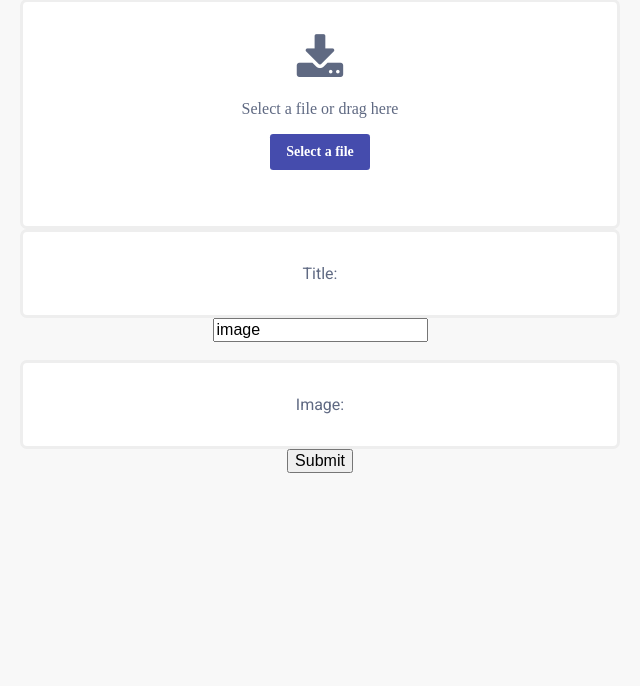
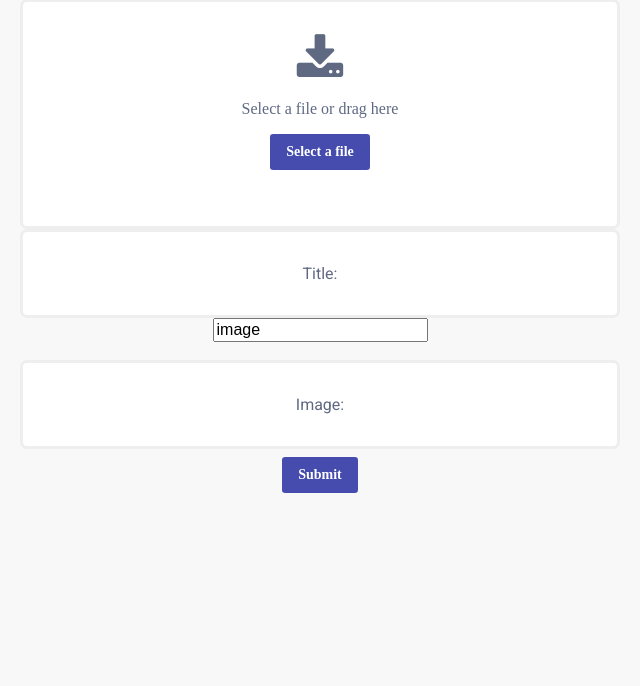
Before and after one commit to ankitoscar/hindi-characters, a Django app: page /upload/ in a window 1280 px wide. Shown: the part 122-808 px from the top of the page, without its empty margins (320-960 px from the left). Run offline with Django 3.2, Linux system fonts and the light colour scheme; some libraries are stand-ins or nearby versions.

Commit message:
Added CSS to new buttons

```diff
--- a/app/templates/uploader/main.html
+++ b/app/templates/uploader/main.html
@@ -30,7 +30,7 @@
   </label>
   {% csrf_token %}
   {{ form.as_p }}
-    <button type="submit">Submit</button>
+    <button type="submit" class="btn">Submit</button>
 </form>
 
 {% if img_obj %}
@@ -38,7 +38,7 @@
   <img src="{{ img_obj.image.url}}" alt="connect" style="max-height:200px">
   <br>
   <br>
-  <a href="{% url 'result' %}"><button>See result</button></a>
+  <a href="{% url 'result' %}" class="btn"><button>See result</button></a>
 {% endif %}
 
 </html>
```
